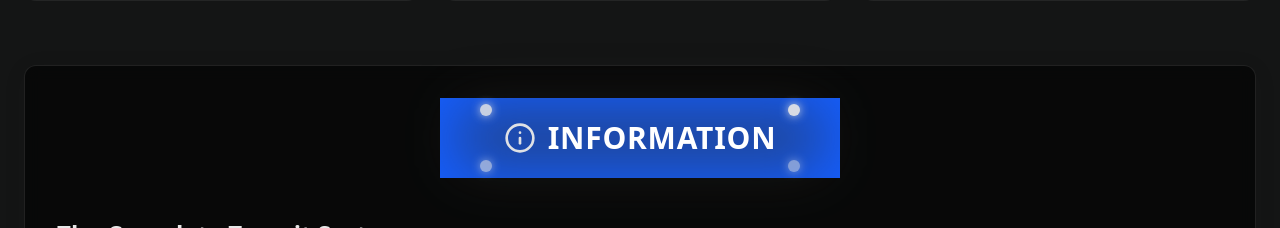
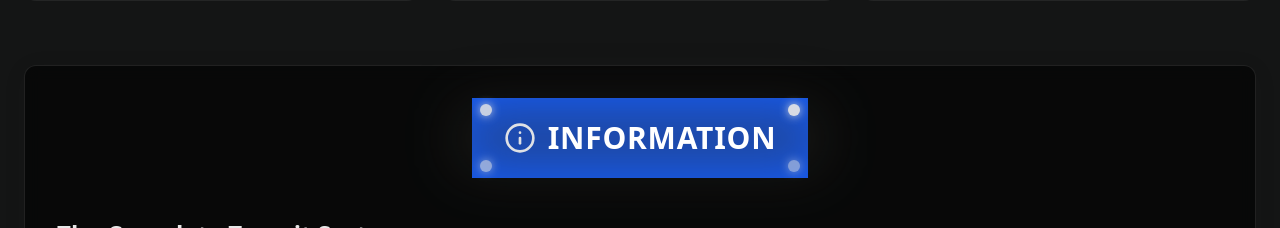
Before and after one commit to andyshulman8/andyshulman8.github.io, a React (Vite) app: page / in a window 1280 px wide. Shown: the part 1147-1375 px from the top of the page. Built offline with nearby package versions, Linux system fonts and the light colour scheme.

Commit message:
update info UI again

```diff
--- a/src/App.tsx
+++ b/src/App.tsx
@@ -669,7 +669,7 @@ useEffect(() => {
       <div className="relative flex justify-center mb-10">
         <div className="relative">
           {/* Blue rectangle banner */}
-          <div className="h-20 px-12 bg-blue-600 flex items-center justify-center relative">
+          <div className="h-20 px-4 bg-blue-600 flex items-center justify-center relative">
             {/* Glowing INFORMATION sign - INSIDE the banner */}
             <div className="relative inline-block">
               {/* Backlight glow */}
```
